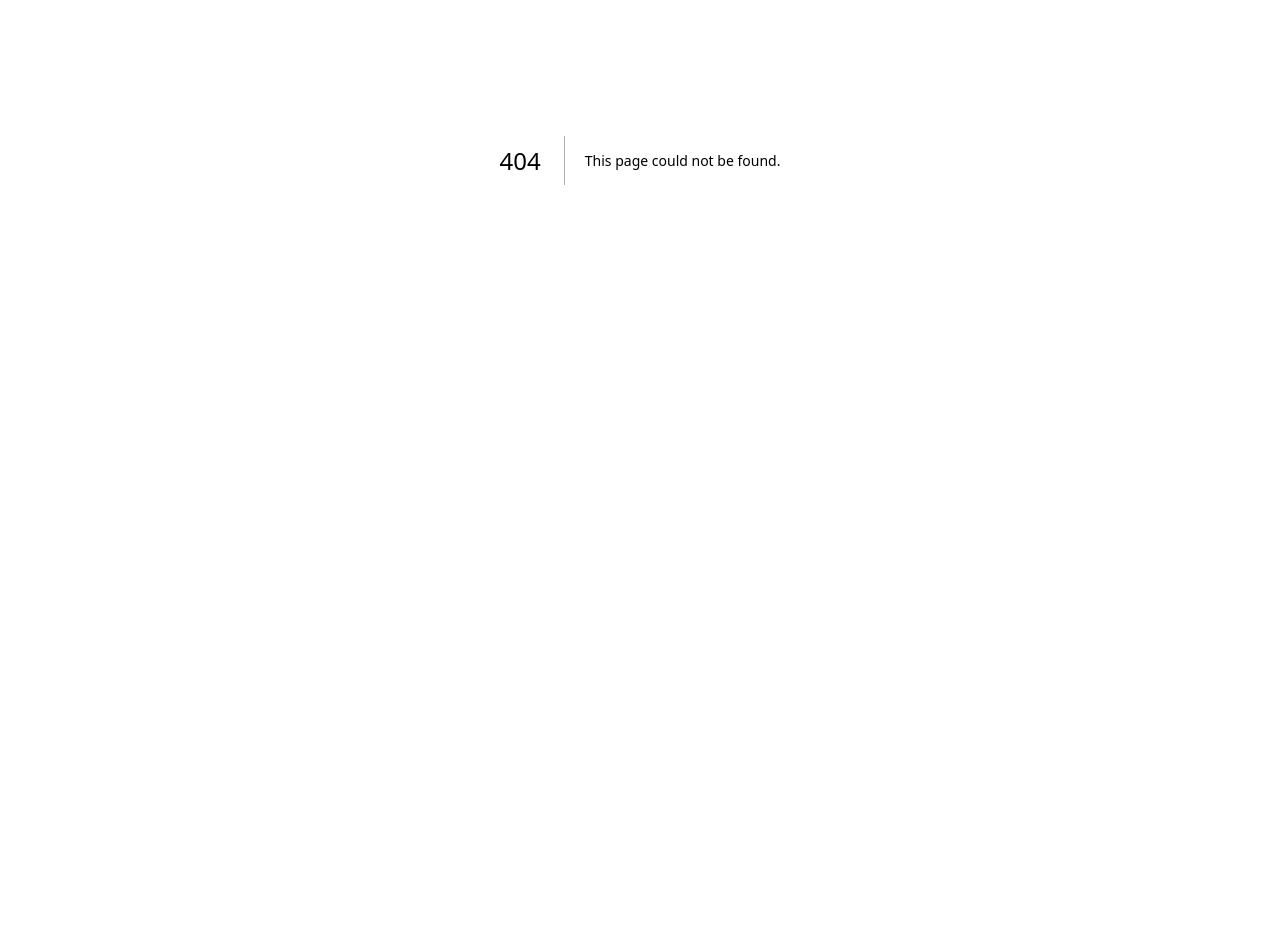
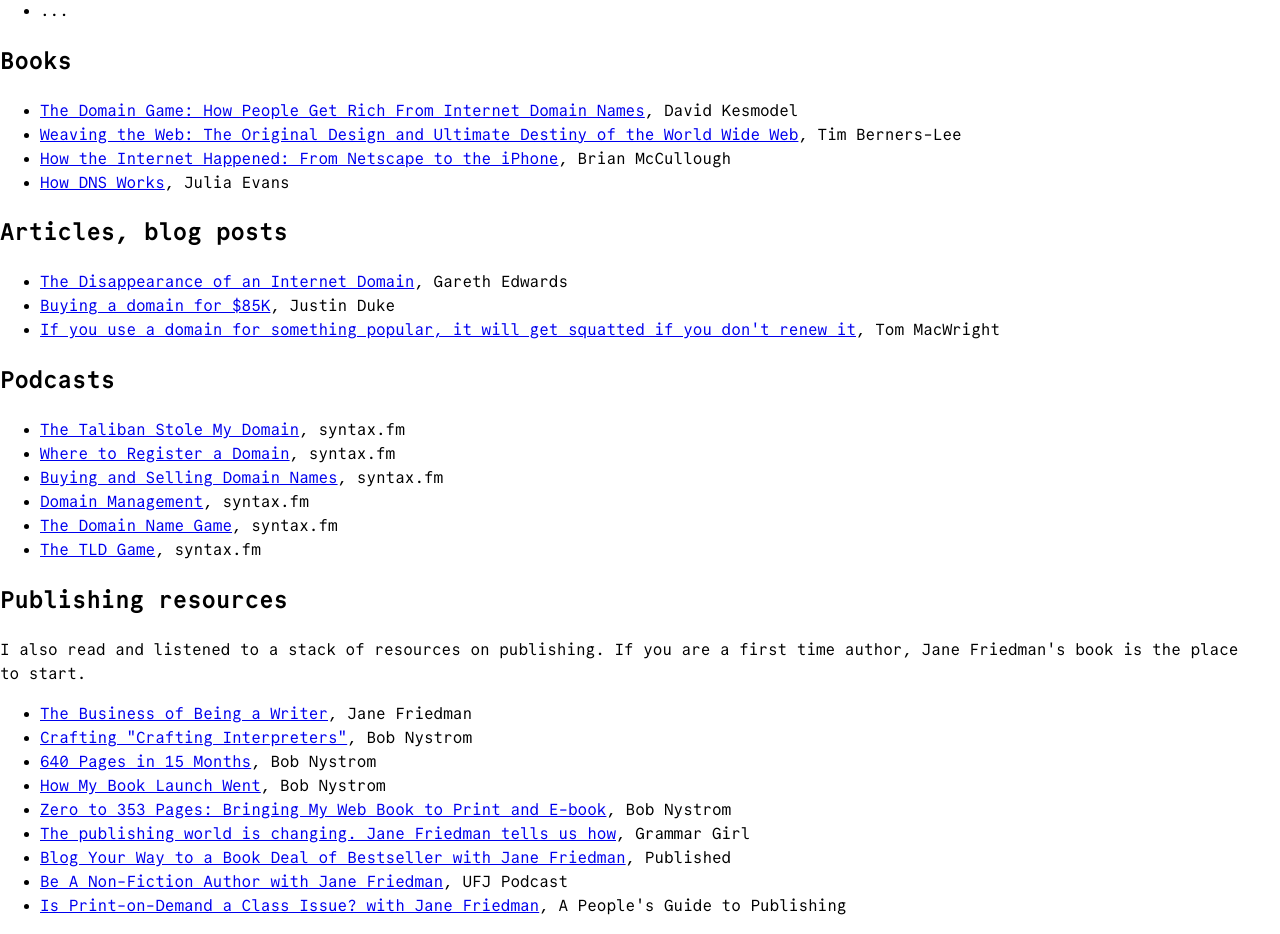
Before and after one commit to pmillspaugh/dotcom.press, a Next.js app: page /research in a window 1280 px wide. Before the commit this address had no page. Shown: the part 240-1174 px from the top of the page. Before the commit the page ends 800 px from the top, so only its background shows below. Built offline with nearby package versions, Linux system fonts and the light colour scheme.

Commit message:
Scaffold /research and /cover pages

```diff
--- a/src/app/globals.css
+++ b/src/app/globals.css
@@ -14,6 +14,7 @@
 }
 
 body {
+  margin: 0;
   font-family: var(--commit-mono);
   line-height: 1.5;
   max-width: 100vw;
--- /dev/null
+++ b/src/app/research/page.tsx
@@ -0,0 +1,170 @@
+export default function ResearchPage() {
+  return (
+    <>
+      <h1>Research</h1>
+      <p>
+        Interviews, books, articles, blog posts, documentation, podcasts, and
+        talks that formed the foundation of <em>dot com et al</em>.
+      </p>
+
+      <h2>Interviews</h2>
+      <ul>
+        <li>...</li>
+        <li>...</li>
+        <li>...</li>
+      </ul>
+
+      <h2>Books</h2>
+      <ul>
+        <li>
+          <a href="https://www.goodreads.com/book/show/3661740-the-domain-game">
+            The Domain Game: How People Get Rich From Internet Domain Names
+          </a>
+          , David Kesmodel
+        </li>
+        <li>
+          <a href="https://www.goodreads.com/book/show/821987.Weaving_the_Web">
+            Weaving the Web: The Original Design and Ultimate Destiny of the
+            World Wide Web
+          </a>
+          , Tim Berners-Lee
+        </li>
+        <li>
+          <a href="https://www.goodreads.com/book/show/38212134-how-the-internet-happened">
+            How the Internet Happened: From Netscape to the iPhone
+          </a>
+          , Brian McCullough
+        </li>
+        <li>
+          <a href="https://wizardzines.com/zines/dns">How DNS Works</a>, Julia
+          Evans
+        </li>
+      </ul>
+
+      <h2>Articles, blog posts</h2>
+      <ul>
+        <li>
+          <a href="https://every.to/p/the-disappearance-of-an-internet-domain">
+            The Disappearance of an Internet Domain
+          </a>
+          , Gareth Edwards
+        </li>
+        <li>
+          <a href="https://jmduke.com/posts/post/buttondown-dot-com/">
+            Buying a domain for $85K
+          </a>
+          , Justin Duke
+        </li>
+        <li>
+          <a href="https://macwright.com/2024/10/16/domain-second-thoughts">
+            If you use a domain for something popular, it will get squatted if
+            you don't renew it
+          </a>
+          , Tom MacWright
+        </li>
+      </ul>
+
+      <h2>Podcasts</h2>
+      <ul>
+        <li>
+          <a href="https://syntax.fm/show/735/the-taliban-stole-my-domain">
+            The Taliban Stole My Domain
+          </a>
+          , syntax.fm
+        </li>
+        <li>
+          <a href="https://syntax.fm/show/632/where-to-register-a-domain">
+            Where to Register a Domain
+          </a>
+          , syntax.fm
+        </li>
+        <li>
+          <a href="https://syntax.fm/show/195/hasty-treat-buying-and-selling-domain-names">
+            Buying and Selling Domain Names
+          </a>
+          , syntax.fm
+        </li>
+        <li>
+          <a href="https://syntax.fm/show/53/hasty-treat-domain-management">
+            Domain Management
+          </a>
+          , syntax.fm
+        </li>
+        <li>
+          <a href="https://syntax.fm/show/265/hasty-treat-the-domain-name-game">
+            The Domain Name Game
+          </a>
+          , syntax.fm
+        </li>
+        <li>
+          <a href="https://syntax.fm/show/179/hasty-treat-the-tld-game">
+            The TLD Game
+          </a>
+          , syntax.fm
+        </li>
+      </ul>
+
+      <h2>Publishing resources</h2>
+      <p>
+        I also read and listened to a stack of resources on publishing. If you
+        are a first time author, Jane Friedman's book is the place to start.
+      </p>
+      <ul>
+        <li>
+          <a href="https://www.goodreads.com/book/show/35960731-the-business-of-being-a-writer">
+            The Business of Being a Writer
+          </a>
+          , Jane Friedman
+        </li>
+        <li>
+          <a href="https://journal.stuffwithstuff.com/2020/04/05/crafting-crafting-interpreters">
+            Crafting "Crafting Interpreters"
+          </a>
+          , Bob Nystrom
+        </li>
+        <li>
+          <a href="https://journal.stuffwithstuff.com/2021/07/29/640-pages-in-15-months">
+            640 Pages in 15 Months
+          </a>
+          , Bob Nystrom
+        </li>
+        <li>
+          <a href="https://journal.stuffwithstuff.com/2014/11/20/how-my-book-launch-went/">
+            How My Book Launch Went
+          </a>
+          , Bob Nystrom
+        </li>
+        <li>
+          <a href="https://journal.stuffwithstuff.com/2014/11/03/bringing-my-web-book-to-print-and-ebook">
+            Zero to 353 Pages: Bringing My Web Book to Print and E-book
+          </a>
+          , Bob Nystrom
+        </li>
+        <li>
+          <a href="https://podcasts.apple.com/us/podcast/grammar-girl-quick-and-dirty-tips-for-better-writing/id173429229?i=1000710421615">
+            The publishing world is changing. Jane Friedman tells us how
+          </a>
+          , Grammar Girl
+        </li>
+        <li>
+          <a href="https://podcasts.apple.com/us/podcast/published-by-greenleaf-book-group/id1229367946?i=1000666747193">
+            Blog Your Way to a Book Deal of Bestseller with Jane Friedman
+          </a>
+          , Published
+        </li>
+        <li>
+          <a href="https://podcasts.apple.com/us/podcast/the-ultimate-fun-jobs-podcast/id1712235041?i=1000705824496">
+            Be A Non-Fiction Author with Jane Friedman
+          </a>
+          , UFJ Podcast
+        </li>
+        <li>
+          <a href="https://podcasts.apple.com/us/podcast/a-peoples-guide-to-publishing/id1020819314?i=1000701097978">
+            Is Print-on-Demand a Class Issue? with Jane Friedman
+          </a>
+          , A People's Guide to Publishing
+        </li>
+      </ul>
+    </>
+  );
+}
```
Also changed, not shown: src/app/cover/page.tsx (added, +16 -0 lines), src/app/page.tsx (+50 -1 lines).
